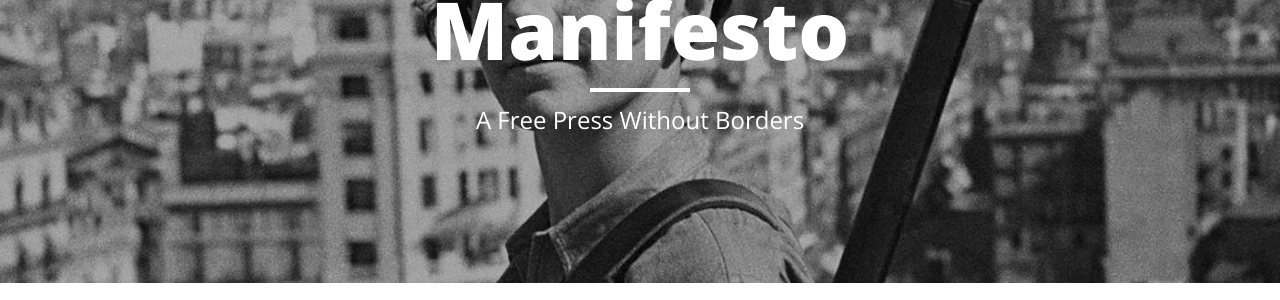
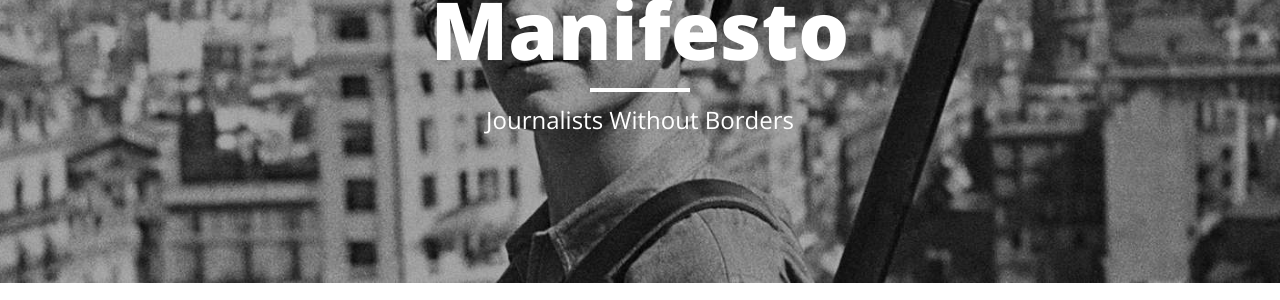
Before and after one commit to csable/csable.github.io, a Jekyll site: the page built from manifesto.html, in a window 1280 px wide. Shown: the part 165-465 px from the top of the page. Built offline with Jekyll 4.4.1, drawn with Linux system fonts in a browser that asks for light colours; nearby versions of some CDN libraries.

Commit message:
Manifesto Title
-Free Press +Journalists

```diff
--- a/manifesto.html
+++ b/manifesto.html
@@ -1,7 +1,7 @@
 ---
 layout: page
 title: "Manifesto"
-description: "A Free Press Without Borders"
+description: "Journalists Without Borders"
 header-img: "img/about-bg.jpg"
 ---
 
```
